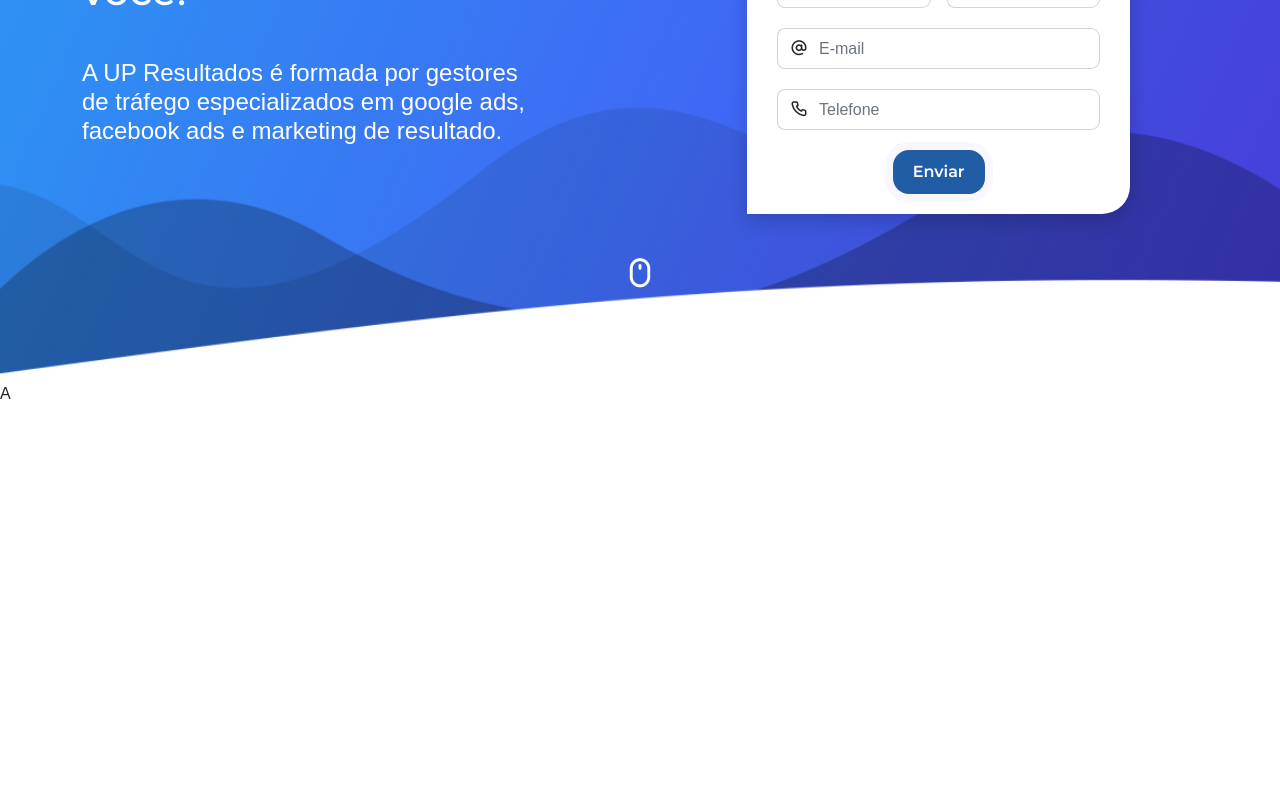
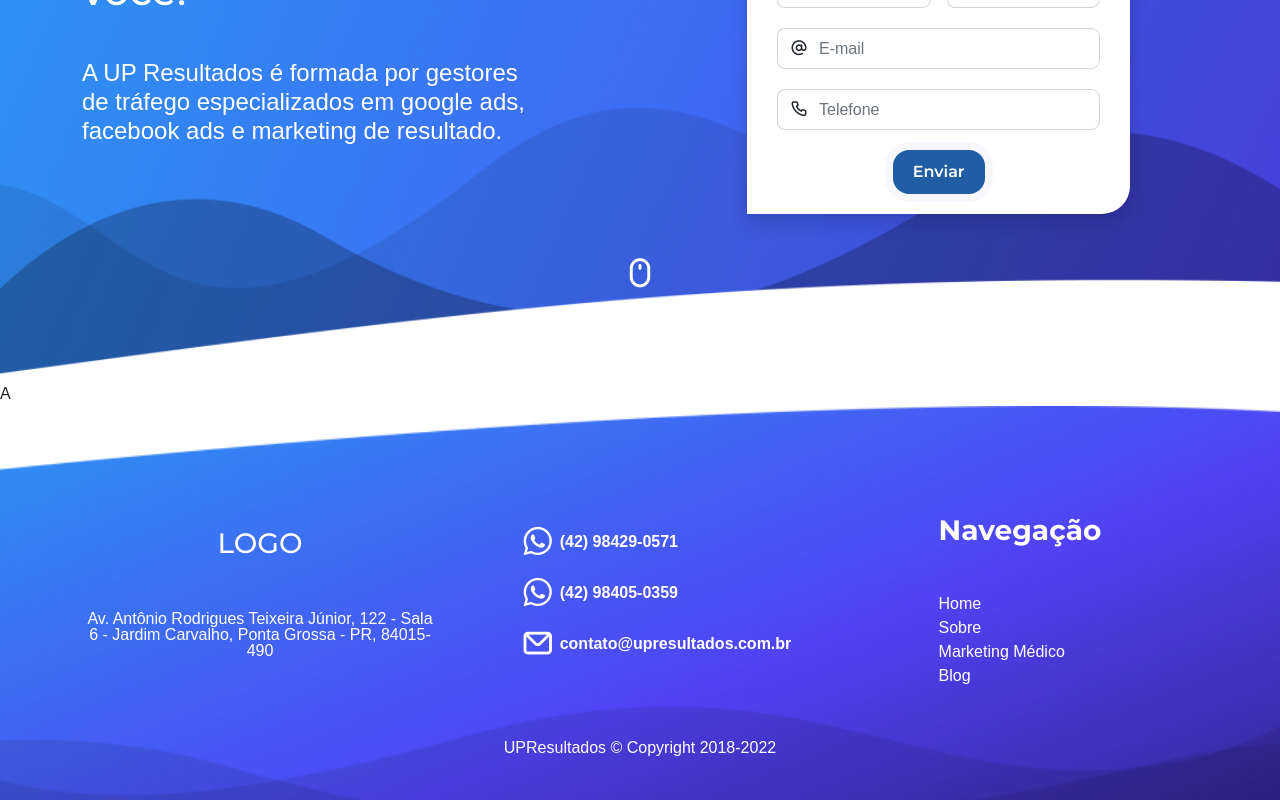
Before and after one commit to MajorMonge/UPResultados, a Next.js app: page / in a window 1280 px wide. Shown: the part 418-1218 px from the top of the page. Before the commit the page ends 824 px from the top, so only its background shows below. Built offline with nearby package versions, Linux system fonts and the light colour scheme.

Commit message:
[Footer] - Base

```diff
--- /dev/null
+++ b/components/Footer/Footer.module.scss
@@ -0,0 +1,42 @@
+.footerComponent {
+  padding-top: 60px;
+  background-image: url(../../shared/media/images/backgroundFooter.png);
+  background-position: center top;
+  background-size: cover;
+  background-repeat: no-repeat;
+  padding-bottom: 40px;
+}
+
+.contactlist {
+  li {
+    list-style-type: none;
+    color: white;
+    font-weight: bold;
+    display: flex;
+    align-items: center;
+  }
+  i {
+    font-size: 34px;
+    margin-right: 5px;
+  }
+}
+
+.navlist {
+  a,
+  Link {
+    list-style-type: none;
+    color: white;
+    display: flex;
+    align-items: center;
+    transition: all;
+
+    &:hover {
+      text-shadow: 0px 6px 3px rgba(128, 128, 128, 0.308);
+      color: white;
+    }
+  }
+  i {
+    font-size: 34px;
+    margin-right: 5px;
+  }
+}
--- /dev/null
+++ b/components/Footer/index.js
@@ -0,0 +1,58 @@
+import React from "react";
+
+import Link from "next/link";
+
+import styles from "./Footer.module.scss";
+
+function Footer() {
+  return (
+    <footer className={styles.footerComponent}>
+      <div className="container pt-5">
+        <div className="row align-items-center">
+          <div className="col-12 col-lg-4 text-center mb-5">
+            <a className="navbar-brand fs-5" href="#">
+              <h3 className="text-white">LOGO</h3>
+            </a>
+            <div>
+              <p className="text-white">
+                Av. Antônio Rodrigues Teixeira Júnior, 122 - Sala 6 - Jardim
+                Carvalho, Ponta Grossa - PR, 84015-490
+              </p>
+            </div>
+          </div>
+          <div className="col-12 col-lg-4 d-flex justify-content-center mb-5">
+            <ul className={styles.contactlist}>
+              <li>
+                <i className="uil uil-whatsapp"></i> (42) 98429-0571
+              </li>
+              <li>
+                <i className="uil uil-whatsapp"></i> (42) 98405-0359
+              </li>
+              <li>
+                <i className="uil uil-envelope"></i> contato@upresultados.com.br
+              </li>
+            </ul>
+          </div>
+          <div className="col-12 col-lg-4 d-grid justify-content-center mb-5">
+            <h3 className="text-white">
+              <b>Navegação</b>
+            </h3>
+            <br />
+            <div className={` ${styles.navlist}`}>
+              <Link href="/">Home</Link>
+
+              <Link href="#sobre">Sobre</Link>
+
+              <Link href="#marketing-medico">Marketing Médico</Link>
+
+              <Link href="/blog">Blog</Link>
+            </div>
+          </div>
+        </div>
+        <div className="w-100 text-center text-white">UPResultados © Copyright 2018-{new Date().getFullYear()}</div>
+      </div>
+    </footer>
+  );
+}
+
+export default Footer;
--- a/themes/Layout/index.js
+++ b/themes/Layout/index.js
@@ -1,10 +1,12 @@
-import Navbar from "../../components/Navbar"
+import Navbar from "../../components/Navbar";
+import Footer from "../../components/Footer";
 
 export default function Layout({ children }) {
   return (
     <>
       <Navbar />
       <main>{children}</main>
+      <Footer />
     </>
-  )
+  );
 }
```
Also changed, not shown: shared/media/images/backgroundFooter.png (added).
